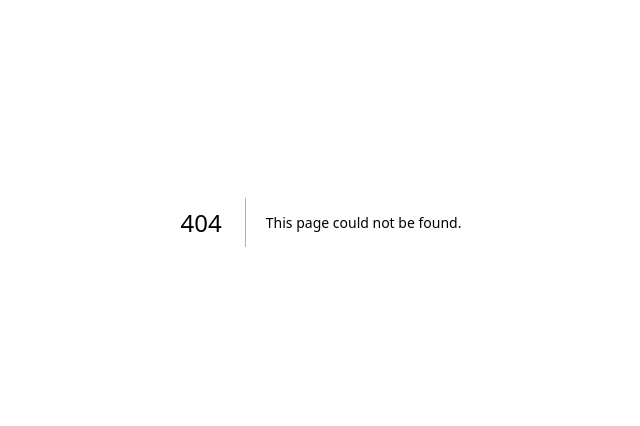
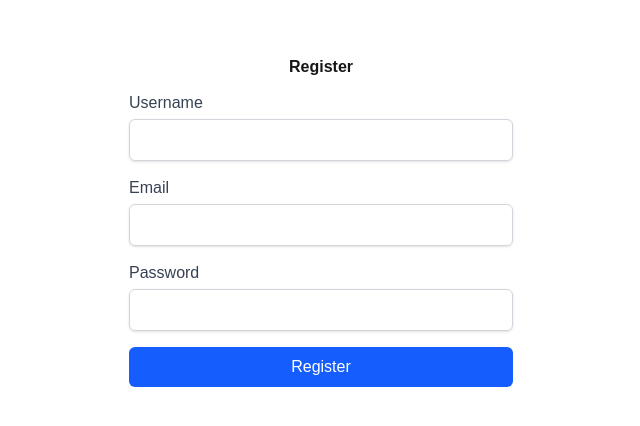
Before and after one commit to shohei-inoue/Ambientnavi-technical-assignment, a Next.js app: page /auth/register in a window 1280 px wide. Before the commit this address had no page. Shown: the part 178-604 px from the top of the page, without its empty margins (319-959 px from the left). Built offline with nearby package versions, Linux system fonts and the light colour scheme.

Commit message:
register, roginの仮ページ追加

```diff
--- a/app/(pages)/(Top)/_components/TopButton/TopLoginButton.tsx
+++ b/app/(pages)/(Top)/_components/TopButton/TopLoginButton.tsx
@@ -6,7 +6,7 @@ const TopLoginButton = () => {
   const router = useRouter()
 
   const handleClick = () => {
-    router.push("/login")
+    router.push("/auth/login")
   }
   return (
     <button
--- a/app/(pages)/(Top)/_components/TopButton/TopRegisterButton.tsx
+++ b/app/(pages)/(Top)/_components/TopButton/TopRegisterButton.tsx
@@ -5,7 +5,7 @@ const TopRegisterButton = () => {
   const router = useRouter()
 
   const handleClick = () => {
-    router.push("/register")
+    router.push("/auth/register")
   }
 
   return (
--- /dev/null
+++ b/app/(pages)/auth/login/page.tsx
@@ -0,0 +1,9 @@
+export default function Login() {
+  return (
+    <div className="flex items-center">
+      <a href="/auth/login" className="text-blue-500 hover:text-blue-700">
+        Login
+      </a>
+    </div>
+  )
+}
--- /dev/null
+++ b/app/(pages)/auth/register/page.tsx
@@ -0,0 +1,22 @@
+export default function Register() {
+  return (
+    <div className="flex flex-col items-center justify-center min-h-screen py-2">
+      <h1 className="text-3xl font-bold">Register</h1>
+      <form className="w-full max-w-sm mt-4">
+        <div className="mb-4">
+          <label htmlFor="username" className="block text-sm font-medium text-gray-700">Username</label>
+          <input type="text" id="username" name="username" required className="mt-1 block w-full px-3 py-2 border border-gray-300 rounded-md shadow-sm focus:outline-none focus:ring focus:ring-blue-500" />
+        </div>
+        <div className="mb-4">
+          <label htmlFor="email" className="block text-sm font-medium text-gray-700">Email</label>
+          <input type="email" id="email" name="email" required className="mt-1 block w-full px-3 py-2 border border-gray-300 rounded-md shadow-sm focus:outline-none focus:ring focus:ring-blue-500" />
+        </div>
+        <div className="mb-4">
+          <label htmlFor="password" className="block text-sm font-medium text-gray-700">Password</label>
+          <input type="password" id="password" name="password" required className="mt-1 block w-full px-3 py-2 border border-gray-300 rounded-md shadow-sm focus:outline-none focus:ring focus:ring-blue-500" />
+        </div>
+        <button type="submit" className="w-full px-4 py-2 bg-blue-600 text-white rounded-md hover:bg-blue-700">Register</button>
+      </form>
+    </div>
+  )
+}
```
